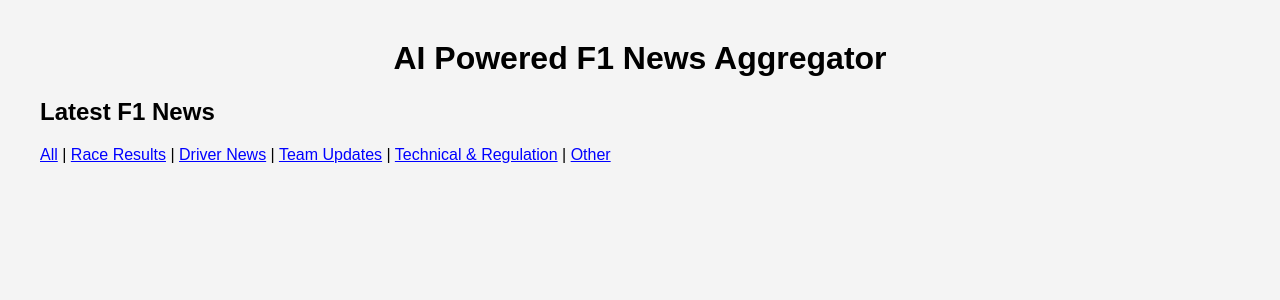
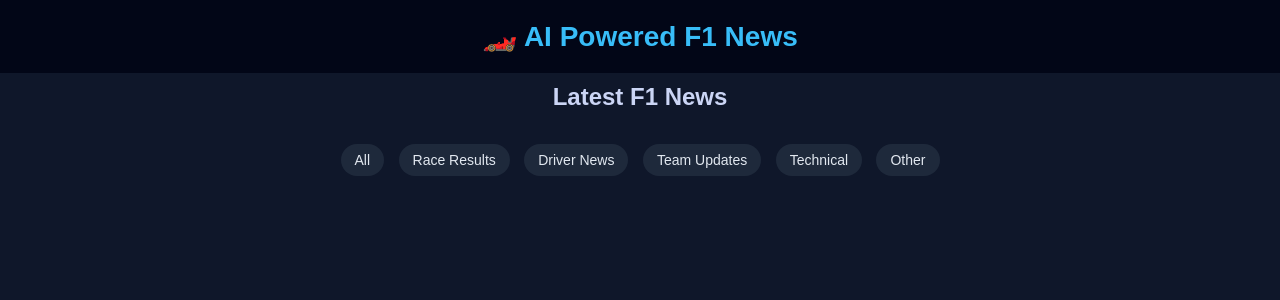
Before and after one commit to PranithGandhe/f1-ai-news-aggregator, a Flask app: page / in a window 1280 px wide. Shown: the top 300 px of the page. Run offline with Flask 3, Linux system fonts and the light colour scheme; data that the repository does not hold is empty; some libraries are stand-ins or nearby versions.

Commit message:
Upgrade UI with cards - 1

```diff
--- a/templates/index.html
+++ b/templates/index.html
@@ -8,89 +8,162 @@
 
         body {
             font-family: Arial, sans-serif;
-            margin: 40px;
-            background-color: #f4f4f4;
+            margin: 0;
+            background-color: #0f172a;
+            color: #e2e8f0;
         }
 
-        h1 {
+        header {
+            background: #020617;
+            padding: 20px;
             text-align: center;
+            font-size: 28px;
+            font-weight: bold;
+            color: #38bdf8;
         }
 
-        .article {
-            background: white;
-            padding: 20px;
-            margin-bottom: 20px;
-            border-radius: 8px;
+        h2 {
+            text-align: center;
+            margin-top: 10px;
+            color: #cbd5f5;
         }
 
-        .category {
-            color: #888;
+        .container {
+            padding: 20px;
+        }
+
+        .categories {
+            text-align: center;
+            margin-bottom: 20px;
+        }
+
+        .categories a {
+            margin: 5px;
+            padding: 8px 14px;
+            background: #1e293b;
+            border-radius: 20px;
+            text-decoration: none;
+            color: #e2e8f0;
             font-size: 14px;
         }
 
-        .source {
-            font-size: 14px;
+        .categories a:hover {
+            background: #38bdf8;
+            color: black;
         }
 
-        a {
-            color: blue;
+        .grid {
+            display: grid;
+            grid-template-columns: repeat(auto-fit, minmax(300px, 1fr));
+            gap: 20px;
+        }
+
+        .card {
+            background: #1e293b;
+            padding: 20px;
+            border-radius: 12px;
+            transition: 0.2s;
+        }
+
+        .card:hover {
+            transform: translateY(-5px);
+        }
+
+        .title {
+            font-size: 18px;
+            font-weight: bold;
+            margin-bottom: 10px;
+        }
+
+        .badge {
+            display: inline-block;
+            padding: 4px 10px;
+            font-size: 12px;
+            border-radius: 12px;
+            background: #38bdf8;
+            color: black;
+            margin-bottom: 10px;
+        }
+
+        .date {
+            font-size: 12px;
+            color: #94a3b8;
+            margin-bottom: 10px;
+        }
+
+        .summary {
+            font-size: 14px;
+            margin-bottom: 10px;
+            color: #cbd5f5;
+        }
+
+        .footer {
+            font-size: 12px;
+            color: #94a3b8;
+        }
+
+        a.read {
+            color: #38bdf8;
+            text-decoration: none;
         }
 
     </style>
 
 </head>
 
-
 <body>
 
-<h1>AI Powered F1 News Aggregator</h1>
+<header>
+    🏎️ AI Powered F1 News
+</header>
+
 <h2>{{ page_title or "Latest F1 News"}}</h2>
 
-<div style="margin-bottom:20px;">
+<div class="container">
 
-    <a href="/">All</a> |
+    <div class="categories">
+        <a href="/">All</a>
+        <a href="/category/Race Results">Race Results</a>
+        <a href="/category/Driver News">Driver News</a>
+        <a href="/category/Team Updates">Team Updates</a>
+        <a href="/category/Technical_Regulation">Technical</a>
+        <a href="/category/Other">Other</a>
+    </div>
 
-    <a href="/category/Race Results">Race Results</a> |
-
-    <a href="/category/Driver News">Driver News</a> |
-
-    <a href="/category/Team Updates">Team Updates</a> |
-
-    <a href="/category/Technical_Regulation">Technical & Regulation</a> |
-
-    <a href="/category/Other">Other</a>
-
-</div>
+    <div class="grid">
 
         {% for article in articles %}
 
-<div class="article">
+        <div class="card">
 
-    <h2>{{ article.title }}</h2>
+            <div class="badge">{{ article.category }}</div>
 
-    <p class="category">
-        Category: {{ article.category }}
-    </p>
+            <div class="title">
+                {{ article.title }}
+            </div>
 
-    <p class="date">
-        Published: {{ article.published_date }}
-    </p>
+            <div class="date">
+                {{ article.published_date }}
+            </div>
 
-    <p>
+            <div class="summary">
                 {{ article.summary }}
-    </p>
+            </div>
 
-    <p class="source">
-        Source: {{ article.source }}
-        |
-        <a href="{{ article.link }}" target="_blank">
-            Read full article here
+            <div class="footer">
+                {{ article.source }} |
+                <a class="read" href="{{ article.link }}" target="_blank">
+                    Read →
                 </a>
-    </p>
+            </div>
 
         </div>
 
         {% endfor %}
 
+    </div>
+
+</div>
+
 </body>
 </html>
```
Also changed, not shown: .github/workflows/pipeline.yml (deleted). Lines whose indentation alone changed are shown as unchanged.
